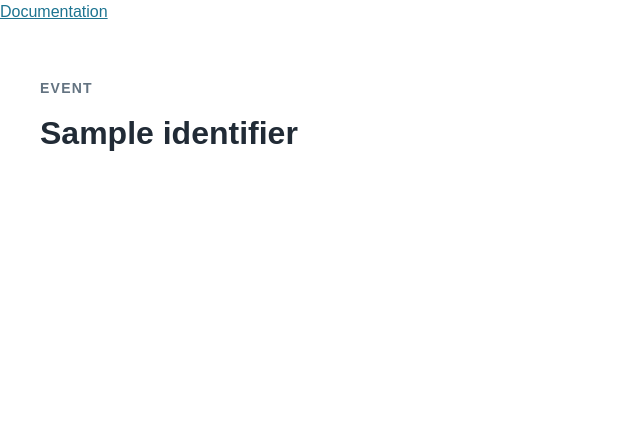
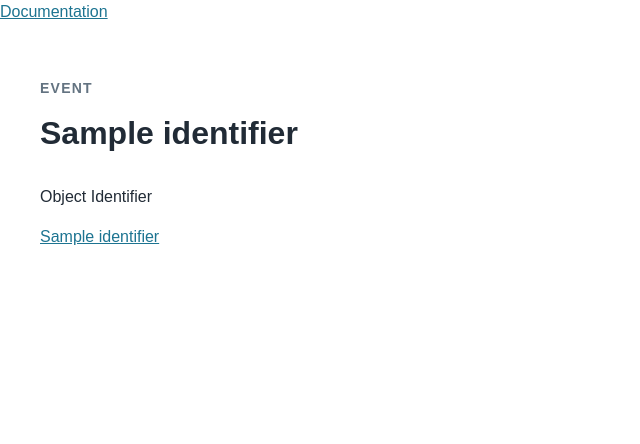
Before and after one commit to mlibrary/dor-console-py, a FastAPI app: template templates/event.html in a window 1280 px wide. Shown: the top 444 px of the page, without its empty margins (0-640 px from the left). Run offline with FastAPI, Linux system fonts and the light colour scheme; the template is opened without the code that fills it: most values are stand-ins (such as "Sample title", 1, 10 or a date in 2020); some libraries are stand-ins or nearby versions; some web fonts are replaced.

Commit message:
Add link back to object

```diff
--- a/templates/event.html
+++ b/templates/event.html
@@ -3,4 +3,11 @@
 {% block content %}
 <p class="subtle-heading">Event</p>
 <h1 class="mb-2">{{ event.identifier }}</h1>
+
+{% if event.intellectual_object %}
+<p>Object Identifier</p>
+<a href="/admin/console/objects/{{ event.intellectual_object.identifier }}">
+  {{ event.intellectual_object.identifier }}
+</a>
+{% endif %}
 {% endblock %}
```
